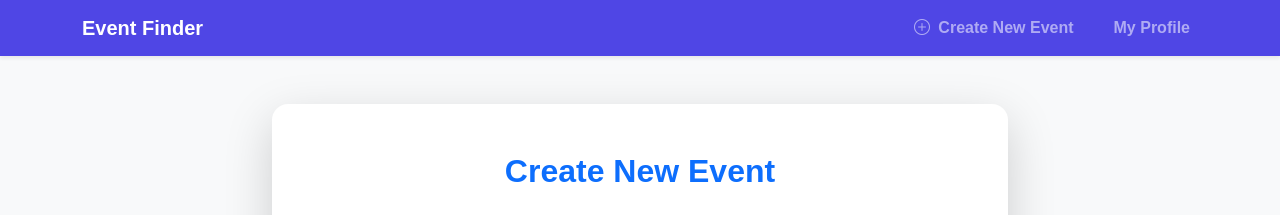
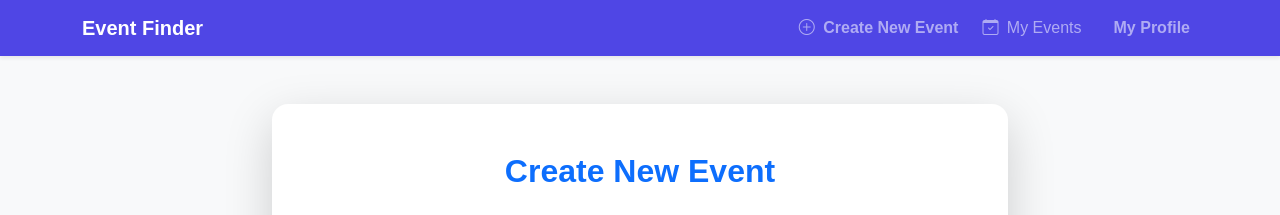
Before and after one commit to amritanshkm/CITS5505-Project, a Flask app: page /event/create in a window 1280 px wide. Shown: the top 215 px of the page. Run offline with Flask 3, Linux system fonts and the light colour scheme; the visitor is signed in with stand-in values (Sample User, id 1); some libraries are stand-ins or nearby versions.

Commit message:
feat: add my events navbar link

```diff
--- a/app/templates/base.html
+++ b/app/templates/base.html
@@ -24,6 +24,14 @@
                     {% if current_user.is_authenticated %}
                     <li class="nav-item">
                         <a class="nav-link btn btn-outline-light ms-2 px-3 fw-semibold" href="{{ url_for('main.create_event') }}"><i class="bi bi-plus-circle me-1"></i> Create New Event</a>
+                        <li class="nav-item">
+                            <a class="nav-link"
+                               href="{{ url_for('main.my_events') }}">
+
+                                <i class="bi bi-calendar-check me-1"></i>
+                                My Events
+                            </a>
+                        </li>
                     </li>
                     <li class="nav-item">
                         <a class="nav-link ms-3 fw-semibold" href="{{ url_for('main.profile') }}">My Profile</a>
```
